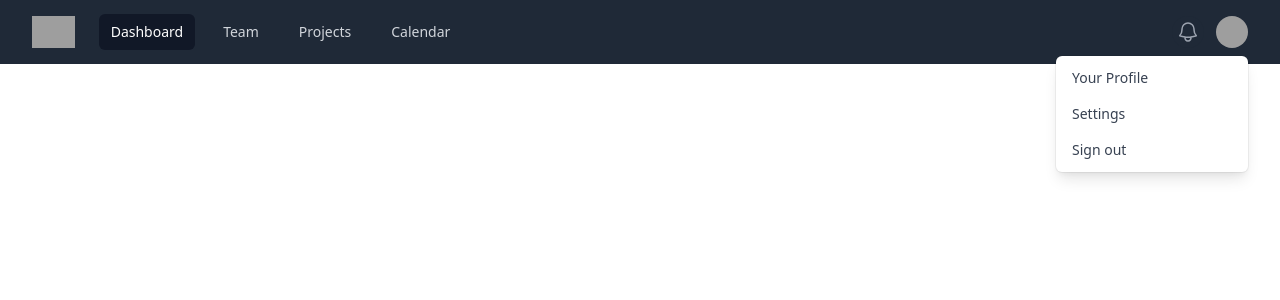
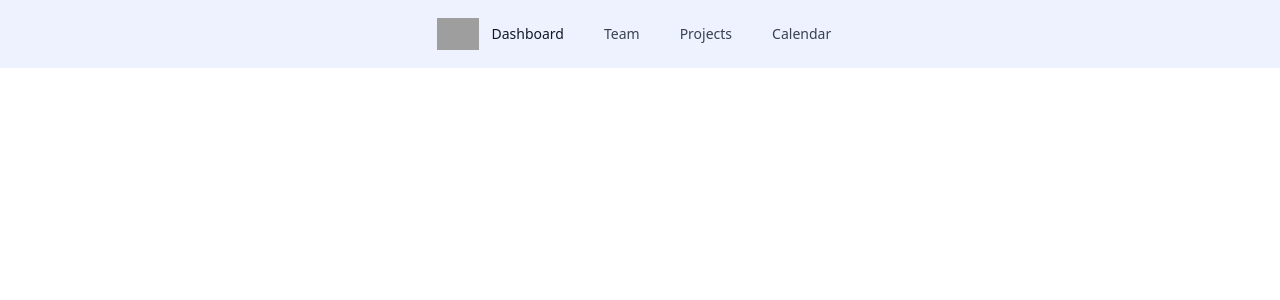
Before and after one commit to becodeorg/verou-5-laravel-resto-uncertain-laravel-beats, a Laravel app: page /home in a window 1280 px wide. Shown: the top 300 px of the page. Run offline with Laravel 10, Linux system fonts and the light colour scheme; grey boxes are pictures that could not be loaded.

Commit message:
Add styling to navbar.

```diff
--- a/resources/views/guest/index.blade.php
+++ b/resources/views/guest/index.blade.php
@@ -7,96 +7,22 @@
     <link href="https://cdn.jsdelivr.net/npm/tailwindcss@^2.2.19/dist/tailwind.min.css" rel="stylesheet">
 </head>
 <body>
-    <nav class="bg-gray-800">
-  <div class="mx-auto max-w-7xl px-2 sm:px-6 lg:px-8">
-    <div class="relative flex h-16 items-center justify-between">
-      <div class="absolute inset-y-0 left-0 flex items-center sm:hidden">
-        <!-- Mobile menu button-->
-        <button type="button" class="relative inline-flex items-center justify-center rounded-md p-2 text-gray-400 hover:bg-gray-700 hover:text-white focus:outline-none focus:ring-2 focus:ring-inset focus:ring-white" aria-controls="mobile-menu" aria-expanded="false">
-          <span class="absolute -inset-0.5"></span>
-          <span class="sr-only">Open main menu</span>
-          <!--
-            Icon when menu is closed.
-
-            Menu open: "hidden", Menu closed: "block"
-          -->
-          <svg class="block h-6 w-6" fill="none" viewBox="0 0 24 24" stroke-width="1.5" stroke="currentColor" aria-hidden="true">
-            <path stroke-linecap="round" stroke-linejoin="round" d="M3.75 6.75h16.5M3.75 12h16.5m-16.5 5.25h16.5" />
-          </svg>
-          <!--
-            Icon when menu is open.
-
-            Menu open: "block", Menu closed: "hidden"
-          -->
-          <svg class="hidden h-6 w-6" fill="none" viewBox="0 0 24 24" stroke-width="1.5" stroke="currentColor" aria-hidden="true">
-            <path stroke-linecap="round" stroke-linejoin="round" d="M6 18L18 6M6 6l12 12" />
-          </svg>
-        </button>
-      </div>
-      <div class="flex flex-1 items-center justify-center sm:items-stretch sm:justify-start">
-        <div class="flex flex-shrink-0 items-center">
-          <img class="h-8 w-auto" src="https://tailwindui.com/img/logos/mark.svg?color=indigo&shade=500" alt="Your Company">
-        </div>
-        <div class="hidden sm:ml-6 sm:block">
-          <div class="flex space-x-4">
-            <!-- Current: "bg-gray-900 text-white", Default: "text-gray-300 hover:bg-gray-700 hover:text-white" -->
-            <a href="#" class="bg-gray-900 text-white rounded-md px-3 py-2 text-sm font-medium" aria-current="page">Dashboard</a>
-            <a href="#" class="text-gray-300 hover:bg-gray-700 hover:text-white rounded-md px-3 py-2 text-sm font-medium">Team</a>
-            <a href="#" class="text-gray-300 hover:bg-gray-700 hover:text-white rounded-md px-3 py-2 text-sm font-medium">Projects</a>
-            <a href="#" class="text-gray-300 hover:bg-gray-700 hover:text-white rounded-md px-3 py-2 text-sm font-medium">Calendar</a>
-          </div>
-        </div>
-      </div>
-      <div class="absolute inset-y-0 right-0 flex items-center pr-2 sm:static sm:inset-auto sm:ml-6 sm:pr-0">
-        <button type="button" class="relative rounded-full bg-gray-800 p-1 text-gray-400 hover:text-white focus:outline-none focus:ring-2 focus:ring-white focus:ring-offset-2 focus:ring-offset-gray-800">
-          <span class="absolute -inset-1.5"></span>
-          <span class="sr-only">View notifications</span>
-          <svg class="h-6 w-6" fill="none" viewBox="0 0 24 24" stroke-width="1.5" stroke="currentColor" aria-hidden="true">
-            <path stroke-linecap="round" stroke-linejoin="round" d="M14.857 17.082a23.848 23.848 0 005.454-1.31A8.967 8.967 0 0118 9.75v-.7V9A6 6 0 006 9v.75a8.967 8.967 0 01-2.312 6.022c1.733.64 3.56 1.085 5.455 1.31m5.714 0a24.255 24.255 0 01-5.714 0m5.714 0a3 3 0 11-5.714 0" />
-          </svg>
-        </button>
-
-        <!-- Profile dropdown -->
-        <div class="relative ml-3">
-          <div>
-            <button type="button" class="relative flex rounded-full bg-gray-800 text-sm focus:outline-none focus:ring-2 focus:ring-white focus:ring-offset-2 focus:ring-offset-gray-800" id="user-menu-button" aria-expanded="false" aria-haspopup="true">
-              <span class="absolute -inset-1.5"></span>
-              <span class="sr-only">Open user menu</span>
-              <img class="h-8 w-8 rounded-full" src="https://images.unsplash.com/photo-1472099645785-5658abf4ff4e?ixlib=rb-1.2.1&ixid=eyJhcHBfaWQiOjEyMDd9&auto=format&fit=facearea&facepad=2&w=256&h=256&q=80" alt="">
-            </button>
-          </div>
-
-          <!--
-            Dropdown menu, show/hide based on menu state.
-
-            Entering: "transition ease-out duration-100"
-              From: "transform opacity-0 scale-95"
-              To: "transform opacity-100 scale-100"
-            Leaving: "transition ease-in duration-75"
-              From: "transform opacity-100 scale-100"
-              To: "transform opacity-0 scale-95"
-          -->
-          <div class="absolute right-0 z-10 mt-2 w-48 origin-top-right rounded-md bg-white py-1 shadow-lg ring-1 ring-black ring-opacity-5 focus:outline-none" role="menu" aria-orientation="vertical" aria-labelledby="user-menu-button" tabindex="-1">
-            <!-- Active: "bg-gray-100", Not Active: "" -->
-            <a href="#" class="block px-4 py-2 text-sm text-gray-700" role="menuitem" tabindex="-1" id="user-menu-item-0">Your Profile</a>
-            <a href="#" class="block px-4 py-2 text-sm text-gray-700" role="menuitem" tabindex="-1" id="user-menu-item-1">Settings</a>
-            <a href="#" class="block px-4 py-2 text-sm text-gray-700" role="menuitem" tabindex="-1" id="user-menu-item-2">Sign out</a>
-          </div>
-        </div>
+   <nav class="bg-indigo-50 w-full flex justify-center pt-4 pb-4">
+  <div class="max-w-7xl px-2 sm:px-6 lg:px-8 flex justify-between items-center">
+    <div class="flex items-center">
+      <img class="h-8 w-auto" src="https://tailwindui.com/img/logos/mark.svg?color=indigo&shade=500" alt="Your Company">
+    </div>
+    <div class="hidden sm:block">
+      <div class="flex space-x-4">
+        <a href="#" class="text-gray-900 rounded-md px-3 py-2 text-sm font-medium" aria-current="page">Dashboard</a>
+        <a href="#" class="text-gray-700 hover:bg-gray-200 hover:text-gray-900 rounded-md px-3 py-2 text-sm font-medium">Team</a>
+        <a href="#" class="text-gray-700 hover:bg-gray-200 hover:text-gray-900 rounded-md px-3 py-2 text-sm font-medium">Projects</a>
+        <a href="#" class="text-gray-700 hover:bg-gray-200 hover:text-gray-900 rounded-md px-3 py-2 text-sm font-medium">Calendar</a>
       </div>
     </div>
   </div>
+</nav>
 
-  <!-- Mobile menu, show/hide based on menu state. -->
-  <div class="sm:hidden" id="mobile-menu">
-    <div class="space-y-1 px-2 pb-3 pt-2">
-      <!-- Current: "bg-gray-900 text-white", Default: "text-gray-300 hover:bg-gray-700 hover:text-white" -->
-      <a href="#" class="bg-gray-900 text-white block rounded-md px-3 py-2 text-base font-medium" aria-current="page">Dashboard</a>
-      <a href="#" class="text-gray-300 hover:bg-gray-700 hover:text-white block rounded-md px-3 py-2 text-base font-medium">Team</a>
-      <a href="#" class="text-gray-300 hover:bg-gray-700 hover:text-white block rounded-md px-3 py-2 text-base font-medium">Projects</a>
-      <a href="#" class="text-gray-300 hover:bg-gray-700 hover:text-white block rounded-md px-3 py-2 text-base font-medium">Calendar</a>
-    </div>
-  </div>
-</nav>
+
 </body>
 </html>
```
